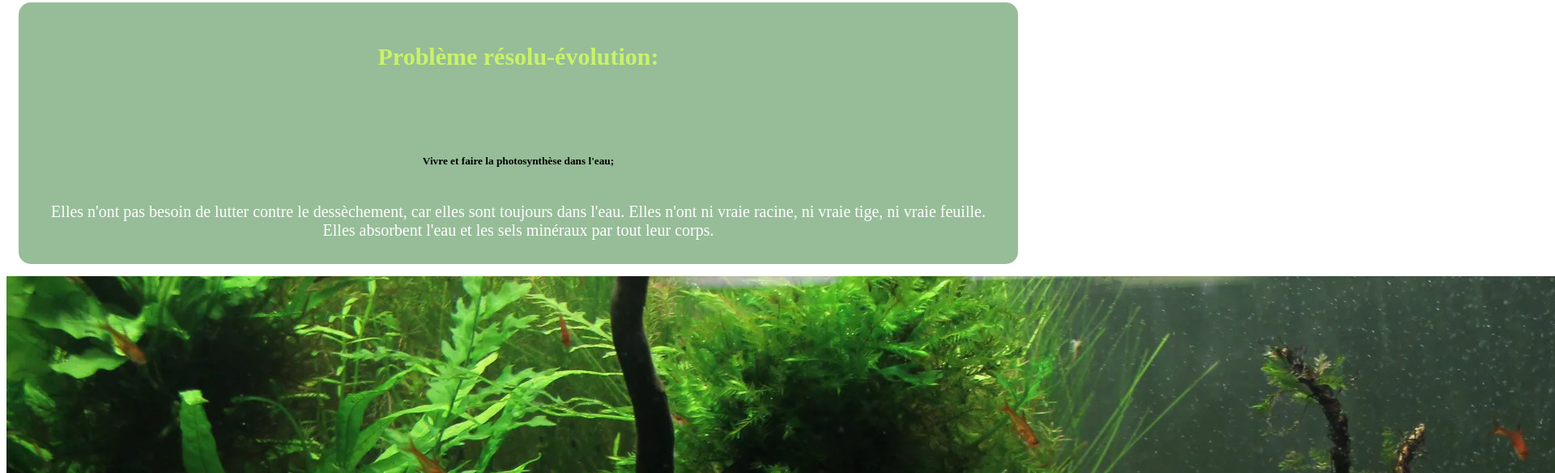
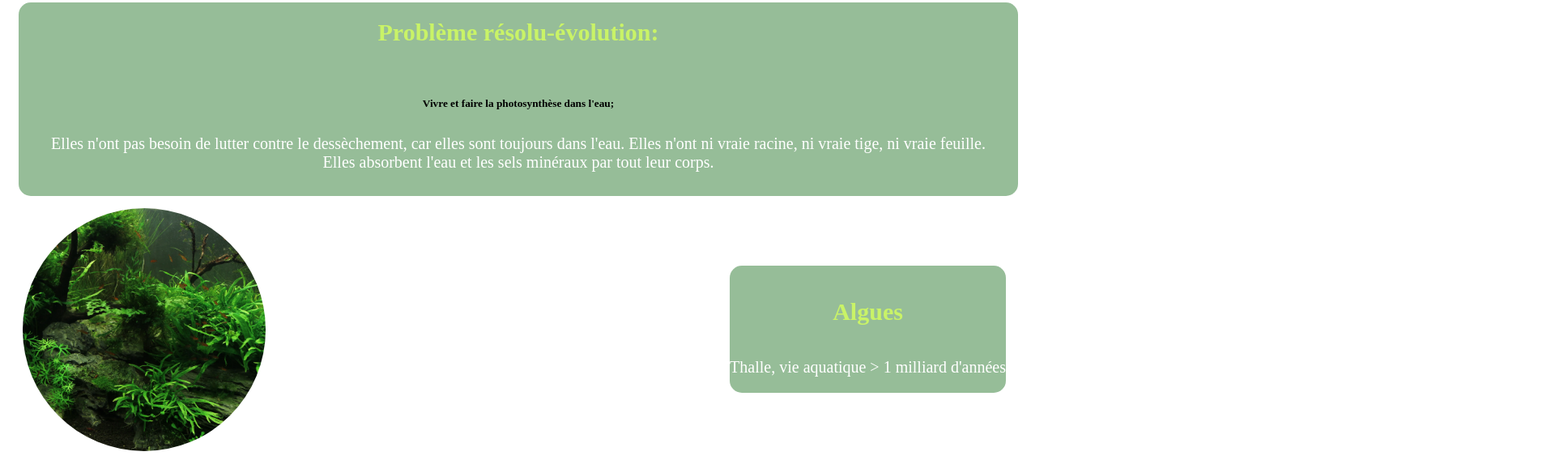
Before and after one commit to ruthrusu/plantevo_viewer, a plain HTML site: page algues.html in a window 1280 px wide. Shown: the part 156-740 px from the top of the page at 81% size, 1920 px wide, since content can reach past the window. Drawn offline with Linux system fonts and the light colour scheme; grey boxes are pictures that could not be loaded.

Commit message:
Enrégistrement de tous les fichiers

```diff
--- a/algues.css
+++ b/algues.css
@@ -75,3 +75,29 @@
 .p2{
     margin:10px;
 }
+.carte2{
+    display:flex;
+    flex-direction:row;
+    justify-content:space-between;
+    align-items:center;
+}
+.carte2 > img{
+    width:300px;
+    height:300px;
+    object-fit:cover;
+    border-radius:50%;
+    display:block;
+    margin-left:20px;
+}
+.acces1{
+    background-color:rgba(46,125,50,0.50);
+    gap:15px;
+    border-radius:15px;
+    transform:translateX(-30px);
+}
+.i1{
+    width:1000px;
+    height:500px;
+    border-radius:15px;
+    margin-top:30px;
+}
--- a/algues.html
+++ b/algues.html
@@ -23,20 +23,23 @@
       <main>
         <section>
             <div class="carte1">
-                <h4 style="color:#C9F367; font-familiy:kanit; font-size:30px; text-align:justify">Problème résolu-évolution:<h4>
-                <h5>Vivre et faire la photosynthèse dans l'eau;<br></h5>
+                <h4 class="p1" style="color:#C9F367; font-familiy:kanit; font-size:30px; text-align:center">Problème résolu-évolution:<h4>
+                <h5 class="p2" style="text-align:center">Vivre et faire la photosynthèse dans l'eau;<br></h5>
                  <p style="color:white; font-familiy:kanit; font-size:20px; text-align:center">Elles n'ont pas besoin de lutter contre le dessèchement, car elles sont toujours dans l'eau. Elles n'ont ni vraie racine, ni vraie tige, ni vraie feuille. Elles absorbent l'eau et les sels minéraux par tout leur corps.</p>
             </div>
             <div class="carte2">
                 <img src="image/algue-aquarium.webp" alt="image algue">
+                <div class="acces1">
                 <h4 style="color:#C9F367; font-familiy:kanit; font-size:30px; text-align:center">Algues</h4>
                 <p style="color:white; font-familiy:kanit; font-size:20px; text-align:center">Thalle, vie aquatique > 1 milliard d'années</p>
+                </div>
             </div>
-            <img src="image/repralgues.webp" alt="Mode de reproduction des algues">
+            <img class="i1" src="image/repralgues.webp" alt="Mode de reproduction des algues">
             <div class="carte3">
                 <h4 style="color:#C9F367; font-familiy:kanit; font-size:30px; text-align:center">Observé sur terrain:<h4>
                 <p style="color:white; font-familiy:kanit; font-size:20px; text-align:center">Espèces:<i>Cladophara spp</i></p>
                  <a style="color:red; text-align:center" class="gps" href="https://www.google.com/maps?q=6.890761,-5.225188" target="_blank">🗺️GPS</a>
+                 <img class="i2" src="image/picalgues.jpeg" alt="image algue en live">
             </div>
         </section>
       </main>
```
Also changed, not shown: image/reprdicotyledones.jpeg (added), image/reprfourgeres.jpeg (added), image/reprgynospermes.jpeg (added), 9 other files.
